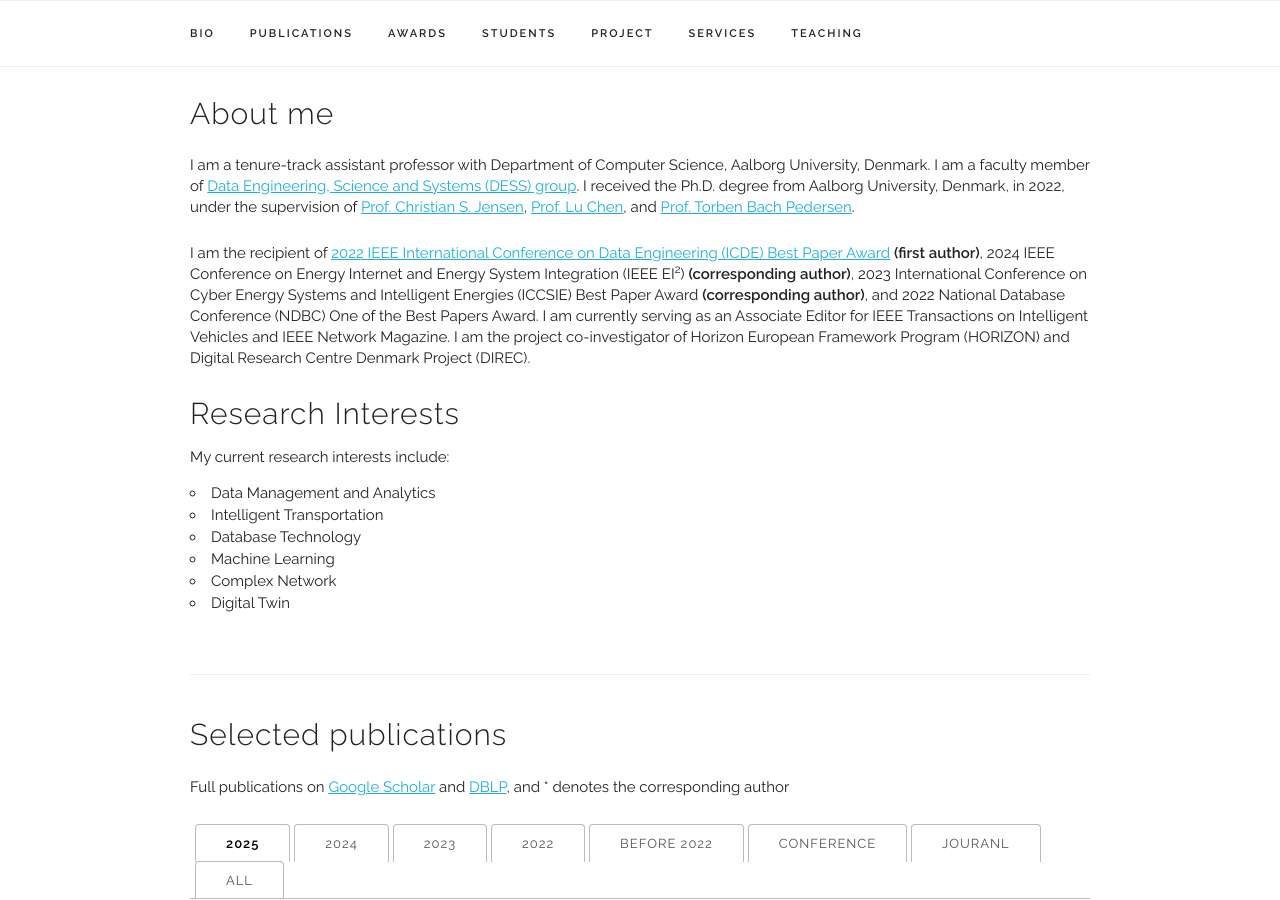
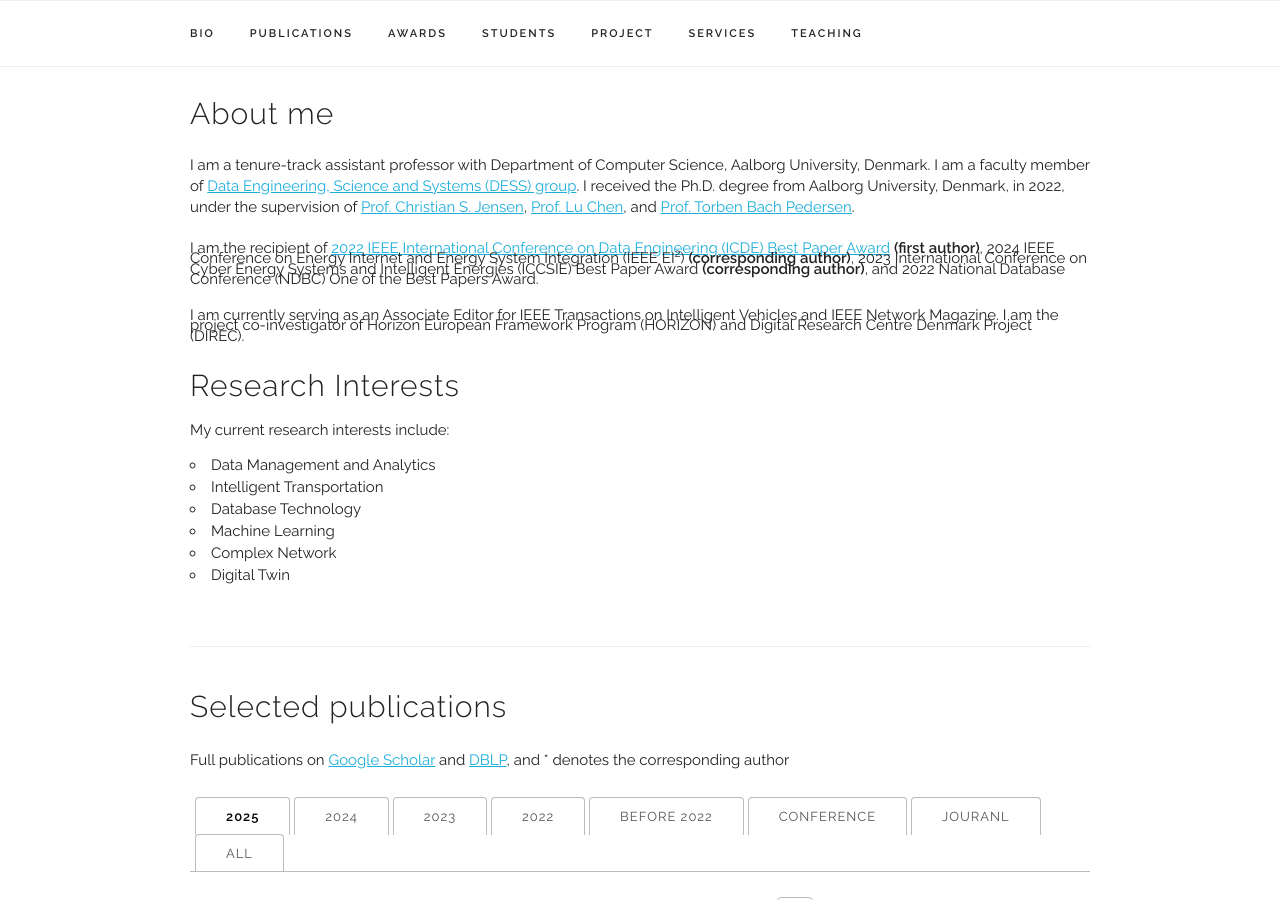
Before and after one commit to litianyi-cs-dkaau/litianyi-cs-dkaau.github.io, a Jekyll site: the page built from index.html, in a window 1280 px wide and 900 px high, scrolled down 376 px. Built offline with Jekyll 4.4.1, drawn with Linux system fonts in a browser that asks for light colours.

Commit message:
Update index.html

```diff
--- a/index.html
+++ b/index.html
@@ -14,8 +14,10 @@
   <p style="line-height:1.4">
   I am a tenure-track assistant professor with Department of Computer Science, Aalborg University, Denmark. I am a faculty member of <a href="https://www.cs.aau.dk/research/dess-data-engineering-science-and-systems/about-dess"> Data Engineering, Science and Systems (DESS) group</a>.
     I received the Ph.D. degree from Aalborg University, Denmark, in 2022, under the supervision of <a href="https://csj.cs.aau.dk" target="_blank">Prof. Christian S. Jensen</a>, <a href="https://person.zju.edu.cn/en/luchen" target="_blank">Prof. Lu Chen</a>, and <a href="https://homes.cs.aau.dk/~tbp/" target="_blank">Prof. Torben Bach Pedersen</a>. </p>
-  <p style="line-height:1.4">
+  <p style="line-height:0.7">
     I am the recipient of <a href="https://icde2022.ieeecomputer.my/best-papers/" target="_blank"> 2022 IEEE International Conference on Data Engineering (ICDE) Best Paper Award</a> <b>(first author)</b>, 2024 IEEE Conference on Energy Internet and Energy System Integration (IEEE EI<sup>2</sup>) <b>(corresponding author)</b>, 2023 International Conference on Cyber Energy Systems and Intelligent Energies (ICCSIE) Best Paper Award <b>(corresponding author)</b>, and 2022 National Database Conference (NDBC) One of the Best Papers Award.
+    </p>
+  <p style="line-height:0.7">
     I am currently serving as an Associate Editor for IEEE Transactions on Intelligent Vehicles and IEEE Network Magazine.
     I am the project co-investigator of Horizon European Framework Program (HORIZON) and Digital Research Centre Denmark Project (DIREC).</p>
 
```
